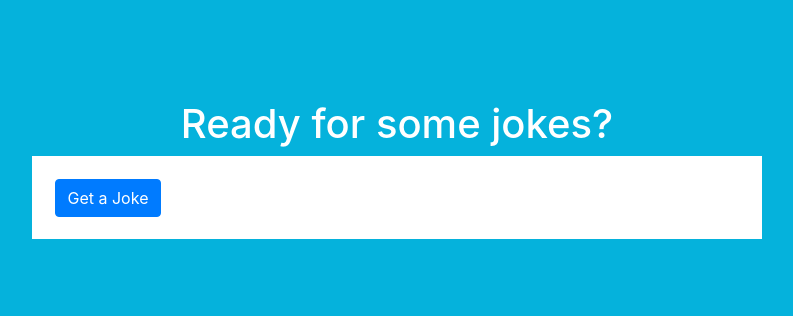
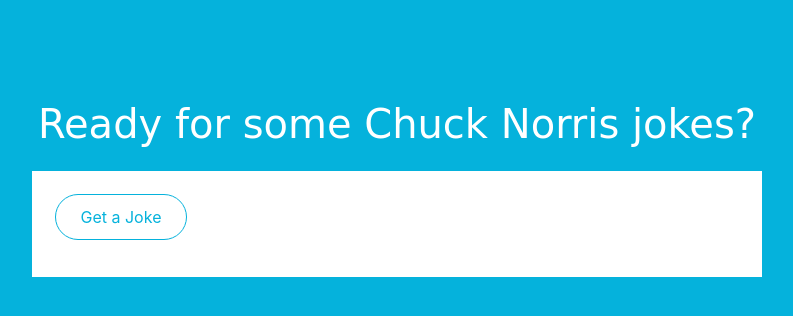
Before and after one commit to jessicamichel93/Chuck-Norris-Joke-Application, a plain HTML site: page index.html in a window 1280 px wide. Shown: the whole page, without its empty margins (243-1036 px from the left). Drawn offline with nearby package versions, Linux system fonts and the light colour scheme; a web font is replaced by a local one.

Commit message:
Added custom button styling

```diff
--- a/assets/styles/style.scss
+++ b/assets/styles/style.scss
@@ -2,15 +2,13 @@
 $color-blue: #05B2DC;
 $color-white: #ffffff;
 $color-black: #000000;
-
 $space: 15px;
 $space-s: $space * 0.5;
 $space-m: $space * 1.5;
 
-
-
 // General
-body, html {
+body,
+html {
   background-color: $color-blue !important; // important needed to overrule bootstrap styling
 }
 
@@ -21,11 +19,47 @@
 h1 {
   color: $color-white;
   text-align: center;
+  font-family: 'Ranchers', cursive;
 }
-
-
 // Components
 .jokes-wrapper {
   background-color: $color-white;
   padding: $space-m;
+  margin-top: $space;
 }
+//Buttons
+.button {
+  font-size: 16px;
+  padding: 10px 25px;
+  border: 1px solid $color-white;
+  background: $color-blue;
+  margin-bottom: $space;
+  border-radius: 25px;
+  display: inline-block;
+  transition: all 0.2s ease-in-out;
+  margin-right: 10px;
+  color: $color-white;
+  outline: 0;
+
+  &:hover {
+    background: transparent;
+    border: 1px solid $color-blue;
+    color: $color-blue;
+  }
+
+  &:active, &:focus {
+    outline: none;
+    border: none;
+  }
+
+  &.ghost {
+    border: 1px solid $color-blue;
+    background: $color-white;
+    color: $color-blue;
+
+    &:hover {
+      background-color: $color-blue;
+      color: $color-white;
+    }
+  }
+}
--- a/index.html
+++ b/index.html
@@ -3,8 +3,10 @@
 <head>
   <meta charset="utf-8">
   <meta name="viewport" content="width=device-width, initial-scale=1, shrink-to-fit=no">
-  <title>Chuck Norris Joke's</title>
+  <title>Chuck Norris Jokes</title>
   <link rel="stylesheet" type="text/css" href="assets/styles/style.min.css" />
+  <!-- Google Fonts -->
+  <link href="https://fonts.googleapis.com/css2?family=Ranchers&display=swap" rel="stylesheet">
   <link href="https://fonts.googleapis.com/css?family=Source+Sans+Pro|Work+Sans:200,500" rel="stylesheet">
   <!-- Bootstrap Css -->
   <link rel="stylesheet" href="https://stackpath.bootstrapcdn.com/bootstrap/4.3.1/css/bootstrap.min.css" crossorigin="anonymous">
@@ -21,12 +23,12 @@
     <div class="container animatedParent animateOnce">
       <div class="row justify-content-md-center animated fadeInUpShort go">
         <div class="col-md-12">
-          <h1>Ready for some jokes?</h1>
+          <h1>Ready for some Chuck Norris jokes?</h1>
         </div>
         <div class="col-md-8 col-sm-12">
           <div class="jokes-wrapper">
             <div id="jokes"></div>
-            <button class="btn btn-primary" id="getJokes">
+            <button class="button ghost" id="getJokes">
               Get a Joke
             </button>
           </div>
```
Also changed, not shown: assets/styles/style.min.css.
